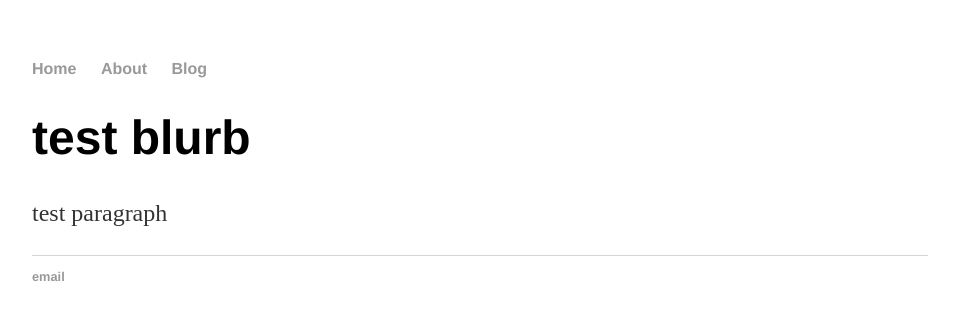
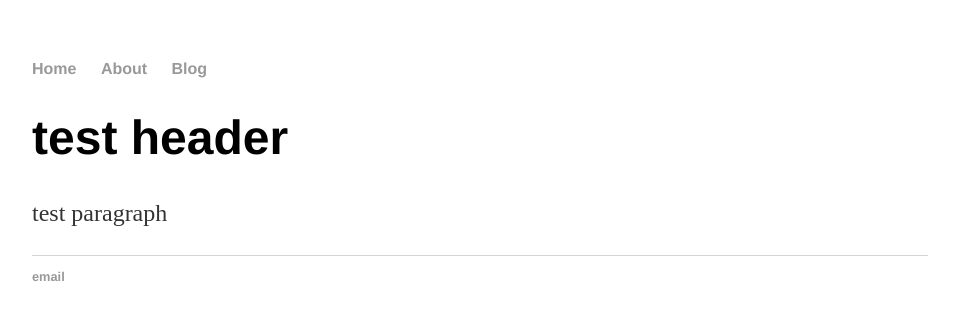
Before and after one commit to acatalept/acatalept.github.io, a Jekyll site: the page built from index.html, in a window 1280 px wide. Shown: the top 320 px of the page, without its empty margins (160-1119 px from the left). Built offline with Jekyll 4.4.1, drawn with Linux system fonts in a browser that asks for light colours.

Commit message:
change index.html to use default layout

```diff
--- a/index.html
+++ b/index.html
@@ -1,27 +1,8 @@
-<!DOCTYPE html>
-<html>
-<head>
-	<title>acatalept</title>
-	<link rel="stylesheet" type="text/css" href="/css/main.css">
-</head>
-<body>
-	<nav>
-		<ul>
-  		<li><a href="/">Home</a></li>
-    	<li><a href="/about">About</a></li>
-  		<li><a href="/blog">Blog</a></li>
-  	</ul>
-	</nav>
-	<div class="container">
-  	<div class="blurb">
-  		<h1>test blurb</h1>
-			<p>test paragraph</p>
-  	</div>
-	</div>
-	<footer>
-  	<ul>
-  		<li><a href="mailto:acat@acatalept.com">email</a></li>
-	  </ul>
-	</footer>
-</body>
-</html>
+---
+layout: default
+title: title override
+---
+<div class="blurb">
+	<h1>test header</h1>
+	<p>test paragraph</p>
+</div>
```
